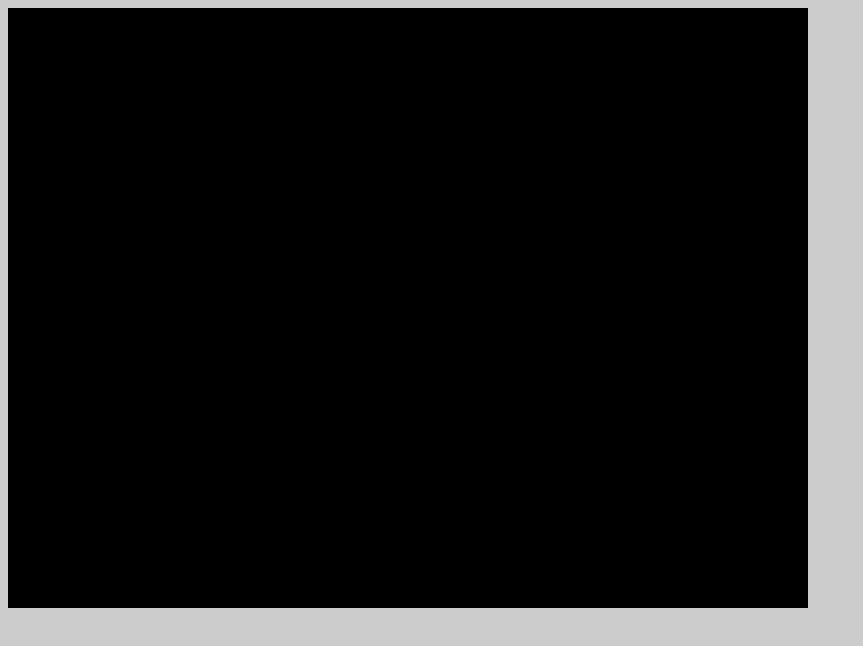
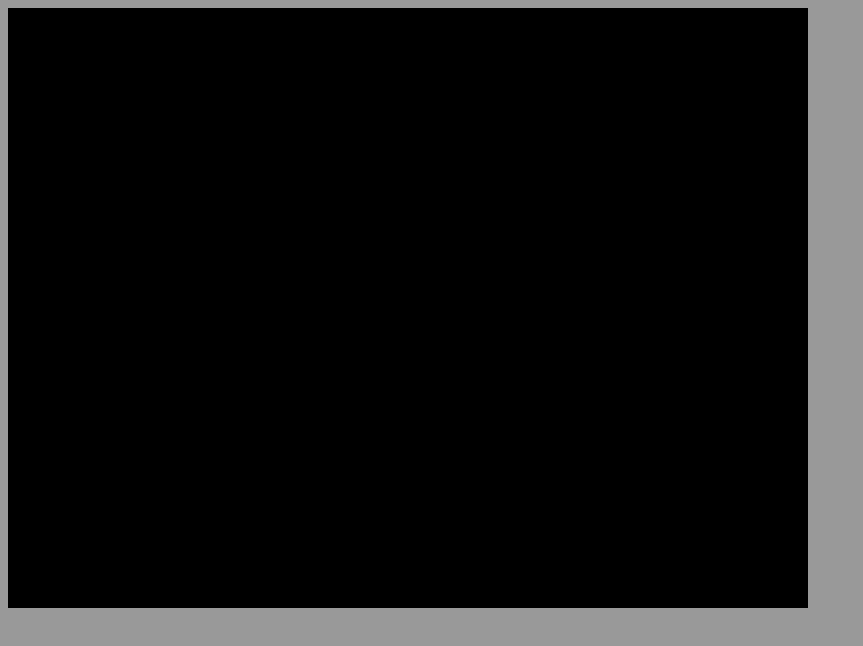
Before and after one commit to Vlad314Dev/CyberTraveler, a website built with webpack: page src/html/index.html in a window 1280 px wide. Shown: the whole page, without its empty margins (0-863 px from the left). Built offline with nearby package versions, Linux system fonts and the light colour scheme.

```diff
--- a/src/styles/index/style.scss
+++ b/src/styles/index/style.scss
@@ -1,3 +1,3 @@
 body {
-    background-color: #ccc;
+    background-color: #999;
 }
```
Also changed, not shown: .babelrc.json (renamed from .babelrc), .eslintrc.json (renamed from src/.eslintrc.json), .stylelintrc.json (renamed from src/.stylelintrc.json).
